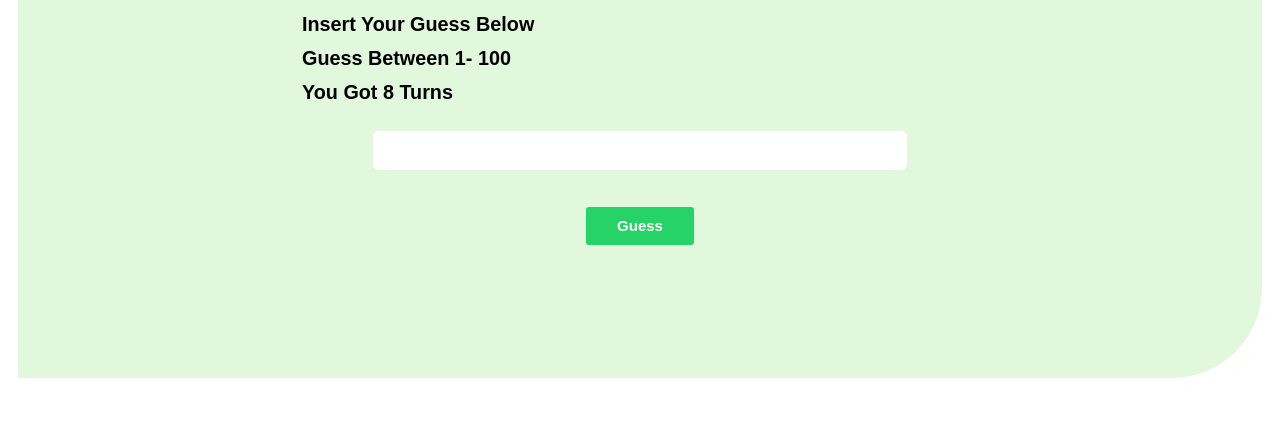
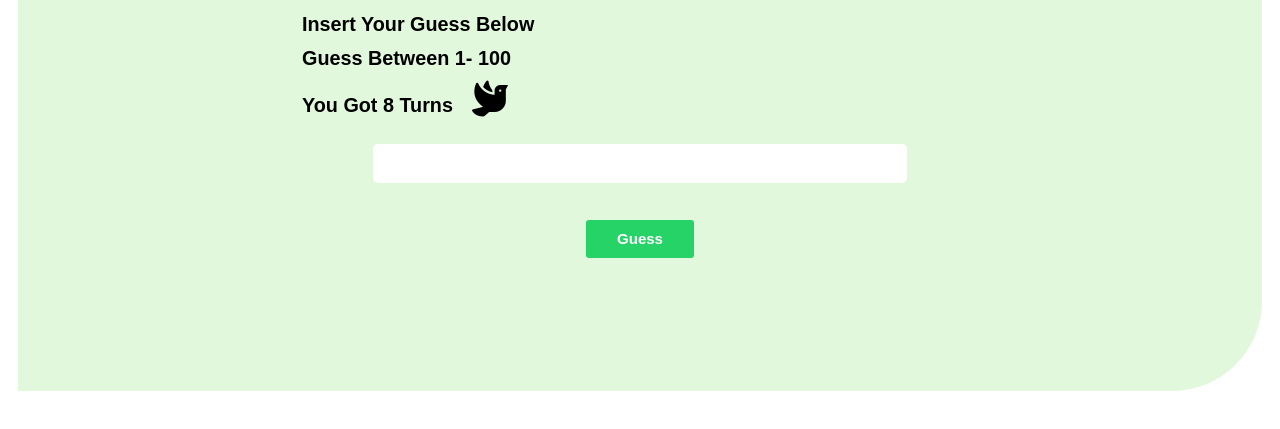
Before and after one commit to TalhaMW/Can_You_Guess.io, a plain HTML site: page index.html in a window 1280 px wide. Shown: the part 131-560 px from the top of the page. Drawn offline with Linux system fonts and the light colour scheme.

Commit message:
can you guess update v 1.3

```diff
--- a/index.html
+++ b/index.html
@@ -17,7 +17,7 @@
                 <div class="des">
                     <p>insert your guess below</p>
                     <p style="padding-top: 1.2rem;">Guess between 1- 100</p>
-                    <p style="padding-top: 1.2rem;">You got 8 turns</p>
+                    <p style="padding-top: 1.2rem;">You got 8 turns <i style="font-size: 4rem;padding-left: 1.5rem;" class="fas fa-dove"></i></p>
                 </div>
             </div>
             <div class="input-container">
```
